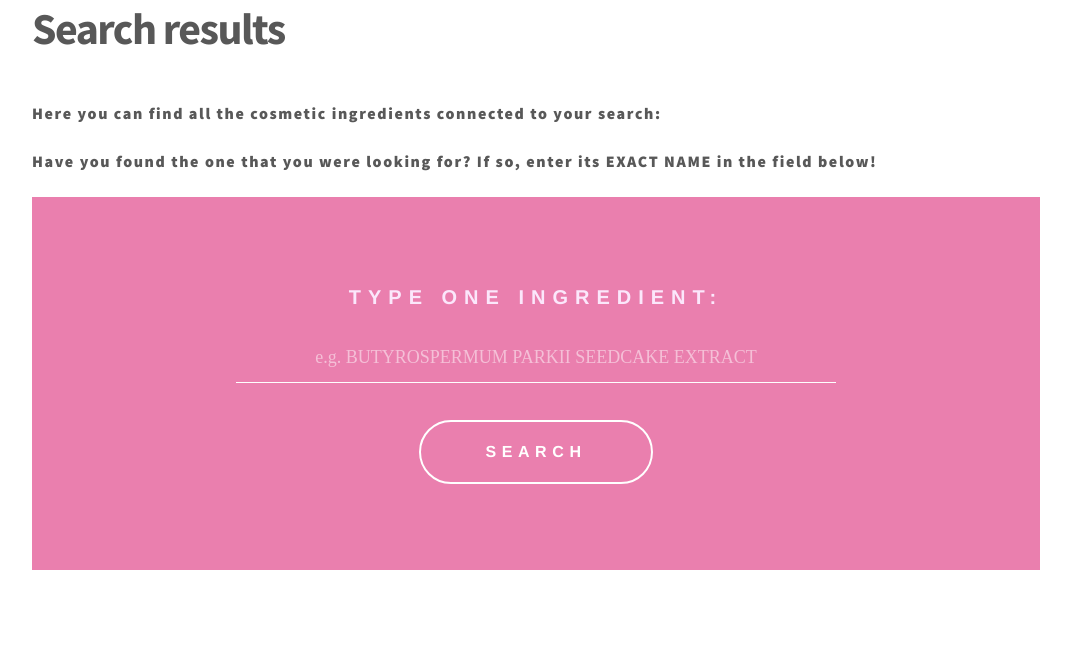
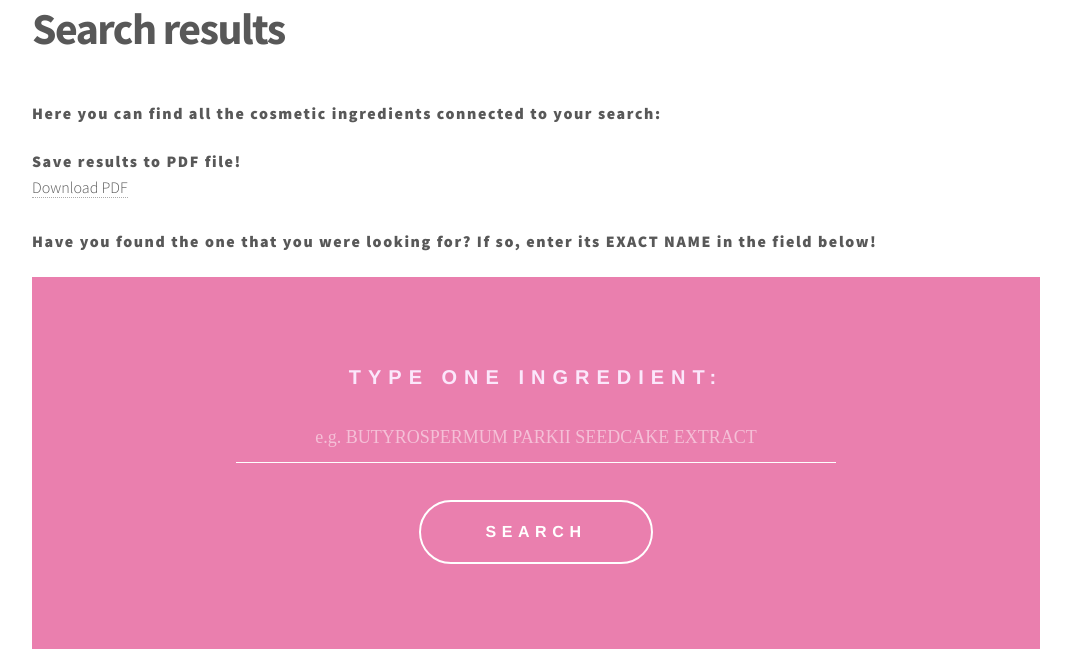
Before and after one commit to OlgaWa/cosmetic-ingredients-project, a Flask app: page /ingredients-result in a window 1280 px wide. Shown: the part 106-755 px from the top of the page, without its empty margins (104-1175 px from the left). Run offline with Flask 2, Linux system fonts and the light colour scheme; some web fonts are replaced.

Commit message:
Added the functionality of downloading PDFs

```diff
--- a/app/main.py
+++ b/app/main.py
@@ -6,6 +6,7 @@ from inci.ingredient_group import IngredientGroup
 from inci.ingredient import Ingredient
 from inci.inci_function import INCIFunction
 from inci.abbreviation import Abbreviation
+from inci.pdf_generator import PdfGenerator
 import os
 from dotenv import load_dotenv
 
@@ -47,6 +48,14 @@ class IngredientsResultPage(MethodView):
             show_description()
         inci_func = Ingredient(one_search.inci.data).show_function()
 
+        inci_pdf = ""
+        for i in ingredients:
+            inci_pdf = inci_pdf + i + ", "
+
+        pdf = PdfGenerator(str(inci_pdf))
+        pdf.create()
+        link = pdf.share()
+
         if ingredients == "Type at least 3 characters. Try again!" or \
                 ingredients == "No search results. Try again!":
             return render_template("try-again.html",
@@ -58,6 +67,7 @@ class IngredientsResultPage(MethodView):
                                ingredient=ingredient,
                                ingredients=ingredients,
                                incifunc=inci_func,
+                               link=link,
                                result=True)
 
 
@@ -78,6 +88,14 @@ class OneIngredientPage(MethodView):
         func_name = INCIFunction(func_search.func_name.data.strip()).\
             show_info()
 
+        inci_pdf = ""
+        for i in ingredient:
+            inci_pdf = inci_pdf + "\n" + i
+
+        pdf = PdfGenerator(inci_pdf)
+        pdf.create()
+        link = pdf.share()
+
         if ingredient == f"It seems we don't have this ingredient " \
                          f"in our database. Try again!":
             return render_template("try-again.html",
@@ -89,6 +107,7 @@ class OneIngredientPage(MethodView):
                                funcsearch=func_search,
                                incifunc=inci_func,
                                funcname=func_name,
+                               link=link,
                                result=True)
 
 
--- a/app/templates/about.html
+++ b/app/templates/about.html
@@ -34,7 +34,7 @@
 					<div id="main">
 						<div class="inner">
 							<h1>About me and the project</h1>
-							<p>My name is Olga Wacholc and I am a <b>self-taught Junior Python Developer</b>. I've been learning to code since January 2021 and I'm eager to learn more in my future job. I consider myself as an analytic mind and that's why I wanted to become Back-End Developer. I have a 2,5-year experience of working remotely as a freelancer (as a copywriter). Moreover I have a masters degree in Psychology.</p>
+							<p>My name is Olga Wacholc and I am a <b>self-taught Junior Python Developer</b>. I've been learning to code since January 2021 and I'm eager to learn more in my future job. I consider myself as an analytic mind and that's why I wanted to become Back-End Developer. I have a 2,5-year experience of working remotely as a freelancer (as a copywriter). Moreover I have a master's degree in Psychology.</p>
 							<p>Additionally I'm a self-care passionate. I love looking after my skin, trying out new cosmetics and even creating my own ones. That's why I've decided to make this project as my portfolio.</p>
 							<p><b>Here you can find my LinkedIn profile and my portfolio:</b>
 								<br>
--- a/app/templates/ingredients-result.html
+++ b/app/templates/ingredients-result.html
@@ -40,6 +40,10 @@
 							{% for ingredient in ingredients %}
 								{{ ingredient }}<br>
 							{% endfor %}</h3>
+							<h3><b>Save results to PDF file!</b></h3>
+							<a href= {{link}}>Download PDF</a>
+							<br>
+							<br>
 							<h3><b>Have you found the one that you were looking for? If so, enter its EXACT NAME in the field below!</b>
 								<br>
 								<br></h3>
--- a/app/templates/one-ingredient.html
+++ b/app/templates/one-ingredient.html
@@ -33,13 +33,17 @@
 				<!-- Main -->
 					<div id="main">
 						<div class="inner">
-							<h1>Searched ingredient - description and function</h1>
+							<h1>Searched ingredient - description and functions</h1>
 							<h4>{% for i in ingredient %}
 								{{ i }}<br><br></h4>
 							{% endfor %}
 							<h4>{% for f in incifunc %}
 								{{ f }}<br><br></h4>
 							{% endfor %}
+							<h3><b>Save your result to PDF file!</b></h3>
+							<a href= {{link}}>Download PDF</a>
+							<br>
+							<br>
 							<h3><em>You don't know what these functions mean? Type the name of the FUNCTION in the field below to find out! (You can type only one function a time.)</em>
 							<br>
 							<br>
--- a/inci/abbreviation.py
+++ b/inci/abbreviation.py
@@ -52,8 +52,8 @@ class Abbreviation(CosIng):
         subs = self._db_find_substances()
 
         if not subs or not self.name:
-            return f"No search results for {self.name}. " \
-                   f"Please try again!"
+            return f"No search results for {self.name}.\n" \
+                   f"Please try again!".split("\n")
         else:
             similar_subs = [x[0] for x in subs]
             similar_abbrevs = [x[0] for x in abbrevs]
--- a/inci/inci_function.py
+++ b/inci/inci_function.py
@@ -41,9 +41,9 @@ class INCIFunction(CosIng):
 
         if not inci_func:
             return "It seems we don't have this function " \
-                   "in our database. Try again!"
+                   "in our database. Try again!\n".split("\n")
         elif len(self.name) < 3:
-            return "Type at least 3 characters. Try again!"
+            return "Type at least 3 characters. Try again!\n".split("\n")
         else:
             all_func = [x[0] for x in inci_func]
             all_names = [x[0] for x in inci_names]
```
Also changed, not shown: app/templates/index.html (+5 -5 lines), inci/pdf_generator.py (+4 -4 lines).
